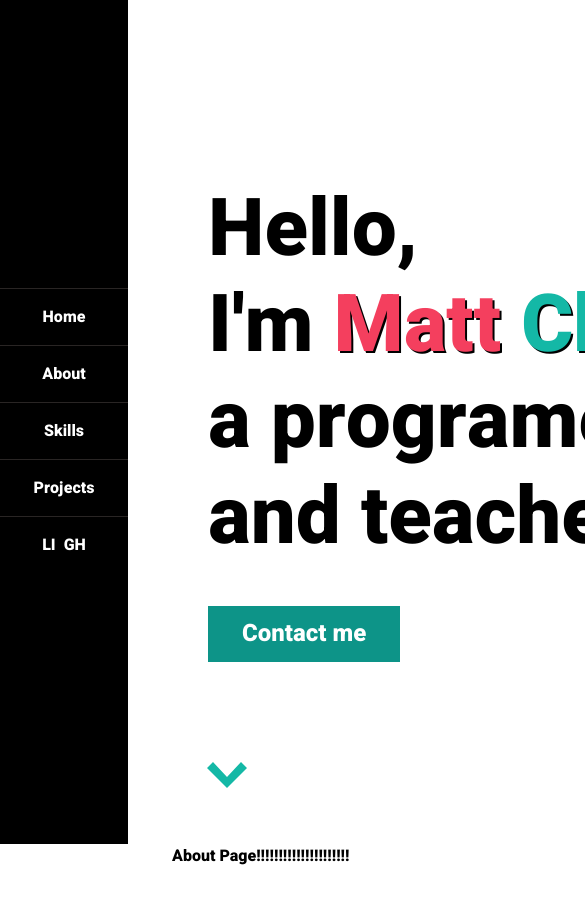
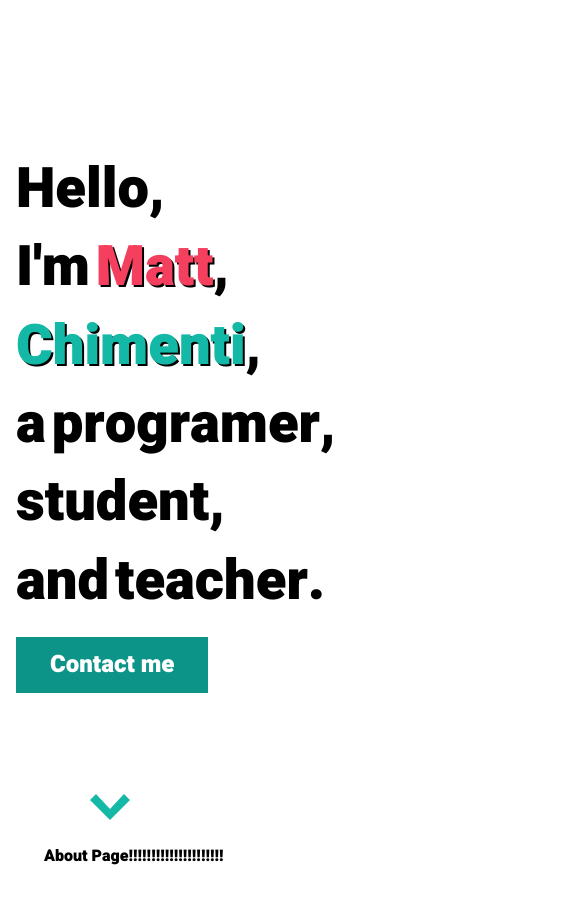
Before and after one commit to ChimentiMatt/Portfolio-2022, a React (Create React App) app: page / in a window 390 px wide. Shown: the top 904 px of the page, 585 px wide, since content can reach past the window. Built offline with nearby package versions, Linux system fonts and the light colour scheme.

Commit message:
mobile design for exiting sections

```diff
--- a/src/App.js
+++ b/src/App.js
@@ -12,7 +12,9 @@ function App() {
       <div className="
         flex
         flex-col
-        pl-[8rem]">
+
+        md:pl-[8rem]
+        ">
         <Home />
         <About />
       </div>
--- a/src/components/Sidebar.jsx
+++ b/src/components/Sidebar.jsx
@@ -1,43 +1,51 @@
 const Sidebar = () => {
   return (
     <div className="
+        hidden
         realative
         fixed
         mr-[50rem]
-        flex
+
         flex-col
-        justify-center
+        justify-between
         w-[8rem]
         h-screen
-        bg-black"
+        bg-black
+
+        md:flex
+        "
+
     >
         <div>
-            {/* <h1 className="
+            <h1 id="Matt" className="
                 top-0
                 bg-teal-600
                 font-bold
                 text-center
-                text-[3.5rem]
+                text-[2rem]
                 text-white
                 pt-[1.5rem]
-                pb-[1.5rem]"
-            >Matt</h1> */}
-            {/* <p className="
+                "
+            >Matt</h1>
+            <p className="
                 text-center
                 bg-teal-600
-                text-black
-                pb-[3.5rem]"
-            >Programmer</p> */}
+                text-white
+                text-[.7rem]
+                pb-[2rem]"
+            >{"<"} Programmer {"/>"}</p>
         </div>
         <div>
         <h3 className="
+                mt-[15rem]
                 text-center
                 text-[1rem]
                 text-white
                 pt-[1rem]
                 pb-[1rem]
                 border-t-[1px]
-                border-stone-800"
+                border-stone-800
+                "
             >Home</h3>
             <h3 className="
                 text-center
@@ -72,9 +80,9 @@ const Sidebar = () => {
             flex
             content-center
             justify-center
-            bg-blue
+
             list-none
-
+            pb-[22rem]
             pt-[1rem]">
 
             <li className="
--- a/src/index.css
+++ b/src/index.css
@@ -1,4 +1,4 @@
-@import url('https://fonts.googleapis.com/css2?family=Heebo:wght@800&display=swap');
+@import url('https://fonts.googleapis.com/css2?family=Heebo:wght@900&display=swap');
 
 @tailwind base;
 @tailwind components;
@@ -20,6 +20,10 @@ body {
   text-shadow: 2px 2px black;
 }
 
+#Matt{
+  text-shadow: 2px 2px rgb(244 63 94);
+}
+
 
 #test1{
   /* display: flex; */
--- a/src/pages/Home.jsx
+++ b/src/pages/Home.jsx
@@ -10,12 +10,11 @@ const Home = () => {
         'a_2', 'p', 'r', 'o_2', 'g', 'r_2', 'a_3', 'm_3', 'e_3', 'r_3', 'comma_3',
         's', 't_4', 'u', 'd', 'e_4', 'n_3', 't_5', 'comma_4',
         'a_4', 'n_4', 'd_2',
-        't_6', 'e_5', 'a_5', 'c_2', 'h_2', 'e_6', 'r_4'
+        't_6', 'e_5', 'a_5', 'c_2', 'h_2', 'e_6', 'r_4', 'period'
     ]
 
     useEffect(() => {
         textAppearing()
-
     })
 
     const textAppearing = () => {
@@ -28,11 +27,6 @@ const Home = () => {
             let tl2 = gsap.timeline({repeat: 0})
             tl2.to("#" + element, { delay: time, scale: 1.2, ease: 'none', transition: .2})
             tl2.to("#" + element, { scale: 1, ease: 'none'})
-
-            // let tl3 = gsap.timeline({repeat: 0})
-            // tl3.to("#" + element, { delay: time , duration: .1, rotate: '10deg'})
-            // tl3.to("#" + element, { duration: .1, rotate: '-10deg'})
-            // tl3.to("#" + element, { duration: .1, rotate: '0deg'})
 
             time += .05
         }
@@ -47,12 +41,7 @@ const Home = () => {
     const hoverAnimate = (e) => {
         let tl = gsap.timeline({repeat: 0})
         tl.to("#" + e.target.id, { scale: 1.2, ease: 'none', transition: .2})
-        tl.to("#" + e.target.id, { scale: .8, ease: 'none'})
         tl.to("#" + e.target.id, { scale: 1, ease: 'none'})
-        // let tl2 = gsap.timeline({repeat: 2})
-        // tl2.to("#" + e.target.id, { duration: .1, rotate: '10deg'})
-        // tl2.to("#" + e.target.id, { duration: .1, rotate: '-10deg'})
-        // tl2.to("#" + e.target.id, { duration: .1, rotate: '0deg'})
     }
 
     const hoverButton = (e) => {
@@ -72,13 +61,16 @@ const Home = () => {
         "
     >
         <div className="
-            pl-[5rem]
-            text-[5rem]
+            text-[3.5rem]
             font-bold
-            leading-[120%]
+
+            pl-[1rem]
+            leading-[140%]
+            md:pl-[5rem]
+            md:text-[5rem]
+            md:leading-[120%]
             "
         >
-            {/* <h1 id="test1"><span id='H' onMouseEnter={hoverAnimate} >H</span>ello!</h1> */}
             <div className="flex">
                 <h1 id="H" className="hover:text-teal-500 opacity-0" onMouseEnter={hoverAnimate}>H</h1>
                 <h1 id="e" className="hover:text-teal-500 opacity-0" onMouseEnter={hoverAnimate}>e</h1>
@@ -93,26 +85,41 @@ const Home = () => {
                 <h1 id="apostrophe" className="hover:text-teal-500 opacity-0" onMouseEnter={hoverAnimate}>'</h1>
                 <h1 id="m" className="hover:text-teal-500 opacity-0" onMouseEnter={hoverAnimate}>m</h1>
 
-                <h1 id="M" className="text-rose-500 pl-5 opacity-0 name" onMouseEnter={hoverAnimate}>M</h1>
+                <h1 id="M" className="text-rose-500 pl-1.5 opacity-0 name md:pl-5" onMouseEnter={hoverAnimate}>M</h1>
                 <h1 id="a" className="text-rose-500 opacity-0 name" onMouseEnter={hoverAnimate}>a</h1>
                 <h1 id="t" className="text-rose-500 opacity-0 name" onMouseEnter={hoverAnimate}>t</h1>
                 <h1 id="t_2" className="text-rose-500 opacity-0 name" onMouseEnter={hoverAnimate}>t</h1>
 
-                <h1 id="C" className="text-teal-500 pl-5 opacity-0 name" onMouseEnter={hoverAnimate}>C</h1>
-                <h1 id="h" className="text-teal-500 opacity-0 name" onMouseEnter={hoverAnimate}>h</h1>
-                <h1 id="i" className="text-teal-500 opacity-0 name" onMouseEnter={hoverAnimate}>i</h1>
-                <h1 id="m_2" className="text-teal-500 opacity-0 name" onMouseEnter={hoverAnimate}>m</h1>
-                <h1 id="e_2" className="text-teal-500 opacity-0 name" onMouseEnter={hoverAnimate}>e</h1>
-                <h1 id="n" className="text-teal-500 opacity-0 name" onMouseEnter={hoverAnimate}>n</h1>
-                <h1 id="t_3" className="text-teal-500 opacity-0 name" onMouseEnter={hoverAnimate}>t</h1>
-                <h1 id="i_2" className="text-teal-500 opacity-0 name" onMouseEnter={hoverAnimate}>i</h1>
-                <h1 id="comma_2" className="hover:text-teal-500 opacity-0" onMouseEnter={hoverAnimate}>,</h1>
+                {/* Medium screen text for Chimenti */}
+                <h1 id="C" className="hidden text-teal-500 pl-1.5 opacity-0 name md:pl-5 md:block" onMouseEnter={hoverAnimate}>C</h1>
+                <h1 id="h" className="hidden text-teal-500 opacity-0 name md:block" onMouseEnter={hoverAnimate}>h</h1>
+                <h1 id="i" className="hidden text-teal-500 opacity-0 name md:block" onMouseEnter={hoverAnimate}>i</h1>
+                <h1 id="m_2" className="hidden text-teal-500 opacity-0 name md:block" onMouseEnter={hoverAnimate}>m</h1>
+                <h1 id="e_2" className="hidden text-teal-500 opacity-0 name md:block" onMouseEnter={hoverAnimate}>e</h1>
+                <h1 id="n" className="hidden text-teal-500 opacity-0 name md:block" onMouseEnter={hoverAnimate}>n</h1>
+                <h1 id="t_3" className="hidden text-teal-500 opacity-0 name md:block" onMouseEnter={hoverAnimate}>t</h1>
+                <h1 id="i_2" className="hidden text-teal-500 opacity-0 name md:block" onMouseEnter={hoverAnimate}>i</h1>
+                <h1 id="comma_2" className="hover:text-teal-500 opacity-0 md:block" onMouseEnter={hoverAnimate}>,</h1>
             </div>
+
+            {/* Mobile design text for Chimenti */}
+            <div className="flex">
+                <h1 id="C" className="text-teal-500 opacity-0 name md:hidden" onMouseEnter={hoverAnimate}>C</h1>
+                <h1 id="h" className="text-teal-500 opacity-0 name md:hidden" onMouseEnter={hoverAnimate}>h</h1>
+                <h1 id="i" className="text-teal-500 opacity-0 name md:hidden" onMouseEnter={hoverAnimate}>i</h1>
+                <h1 id="m_2" className="text-teal-500 opacity-0 name md:hidden" onMouseEnter={hoverAnimate}>m</h1>
+                <h1 id="e_2" className="text-teal-500 opacity-0 name md:hidden" onMouseEnter={hoverAnimate}>e</h1>
+                <h1 id="n" className="text-teal-500 opacity-0 name md:hidden" onMouseEnter={hoverAnimate}>n</h1>
+                <h1 id="t_3" className="text-teal-500 opacity-0 name md:hidden" onMouseEnter={hoverAnimate}>t</h1>
+                <h1 id="i_2" className="text-teal-500 opacity-0 name md:hidden" onMouseEnter={hoverAnimate}>i</h1>
+                <h1 id="comma_2" className="hover:text-teal-500 opacity-0 md:hidden" onMouseEnter={hoverAnimate}>,</h1>
+            </div>
+
 
             <div className="flex">
                 <h1 id="a_2" className="hover:text-teal-500 opacity-0" onMouseEnter={hoverAnimate}>a</h1>
 
-                <h1 id="p" className="hover:text-teal-500 pl-5 opacity-0" onMouseEnter={hoverAnimate}>p</h1>
+                <h1 id="p" className="hover:text-teal-500 pl-1.5  opacity-0 md:pl-5" onMouseEnter={hoverAnimate}>p</h1>
                 <h1 id="r" className="hover:text-teal-500 opacity-0" onMouseEnter={hoverAnimate}>r</h1>
                 <h1 id="o_2" className="hover:text-teal-500 opacity-0" onMouseEnter={hoverAnimate}>o</h1>
                 <h1 id="g" className="hover:text-teal-500 opacity-0" onMouseEnter={hoverAnimate}>g</h1>
@@ -124,30 +131,42 @@ const Home = () => {
 
                 <h1 id="comma_3" className="hover:text-teal-500 opacity-0" onMouseEnter={hoverAnimate}>,</h1>
 
-                <h1 id="s" className="hover:text-teal-500 pl-5 opacity-0" onMouseEnter={hoverAnimate}>s</h1>
-                <h1 id="t_4" className="hover:text-teal-500 opacity-0" onMouseEnter={hoverAnimate}>t</h1>
-                <h1 id="u" className="hover:text-teal-500 opacity-0" onMouseEnter={hoverAnimate}>u</h1>
-                <h1 id="d" className="hover:text-teal-500 opacity-0" onMouseEnter={hoverAnimate}>d</h1>
-                <h1 id="e_4" className="hover:text-teal-500 opacity-0" onMouseEnter={hoverAnimate}>e</h1>
-                <h1 id="n_3" className="hover:text-teal-500 opacity-0" onMouseEnter={hoverAnimate}>n</h1>
-                <h1 id="t_5" className="hover:text-teal-500 opacity-0" onMouseEnter={hoverAnimate}>t</h1>
-                <h1 id="comma_4" className="hover:text-teal-500 opacity-0" onMouseEnter={hoverAnimate}>,</h1>
+                <h1 id="s" className="hidden hover:text-teal-500 pl-1.5 opacity-0 md:pl-5 md:block" onMouseEnter={hoverAnimate}>s</h1>
+                <h1 id="t_4" className="hidden hover:text-teal-500 opacity-0 md:block" onMouseEnter={hoverAnimate}>t</h1>
+                <h1 id="u" className="hidden hover:text-teal-500 opacity-0 md:block" onMouseEnter={hoverAnimate}>u</h1>
+                <h1 id="d" className="hidden hover:text-teal-500 opacity-0 md:block" onMouseEnter={hoverAnimate}>d</h1>
+                <h1 id="e_4" className="hidden hover:text-teal-500 opacity-0 md:block" onMouseEnter={hoverAnimate}>e</h1>
+                <h1 id="n_3" className="hidden hover:text-teal-500 opacity-0 md:block" onMouseEnter={hoverAnimate}>n</h1>
+                <h1 id="t_5" className="hidden hover:text-teal-500 opacity-0 md:block" onMouseEnter={hoverAnimate}>t</h1>
+                <h1 id="comma_4" className="hidden hover:text-teal-500 opacity-0 md:block" onMouseEnter={hoverAnimate}>,</h1>
             </div>
+
+            <div className="flex">
+                <h1 id="s" className="hover:text-teal-500 opacity-0 md:hidden" onMouseEnter={hoverAnimate}>s</h1>
+                <h1 id="t_4" className="hover:text-teal-500 opacity-0 md:hidden" onMouseEnter={hoverAnimate}>t</h1>
+                <h1 id="u" className=" hover:text-teal-500 opacity-0 md:hidden" onMouseEnter={hoverAnimate}>u</h1>
+                <h1 id="d" className="hover:text-teal-500 opacity-0 md:hidden" onMouseEnter={hoverAnimate}>d</h1>
+                <h1 id="e_4" className="hover:text-teal-500 opacity-0 md:hidden" onMouseEnter={hoverAnimate}>e</h1>
+                <h1 id="n_3" className="hiden hover:text-teal-500 opacity-0 md:hidden" onMouseEnter={hoverAnimate}>n</h1>
+                <h1 id="t_5" className="hover:text-teal-500 opacity-0 md:hidden" onMouseEnter={hoverAnimate}>t</h1>
+                <h1 id="comma_4" className="hover:text-teal-500 opacity-0 md:hidden" onMouseEnter={hoverAnimate}>,</h1>
+            </div>
+
             <div className="flex">
                 <h1 id="a_4" className="hover:text-teal-500 opacity-0" onMouseEnter={hoverAnimate}>a</h1>
                 <h1 id="n_4" className="hover:text-teal-500 opacity-0" onMouseEnter={hoverAnimate}>n</h1>
                 <h1 id="d_2" className="hover:text-teal-500 opacity-0" onMouseEnter={hoverAnimate}>d</h1>
 
-                <h1 id="t_6" className="hover:text-teal-500 pl-5 opacity-0" onMouseEnter={hoverAnimate}>t</h1>
+                <h1 id="t_6" className="hover:text-teal-500 pl-1.5  opacity-0 md:pl-5" onMouseEnter={hoverAnimate}>t</h1>
                 <h1 id="e_5" className="hover:text-teal-500 opacity-0" onMouseEnter={hoverAnimate}>e</h1>
                 <h1 id="a_5" className="hover:text-teal-500 opacity-0" onMouseEnter={hoverAnimate}>a</h1>
                 <h1 id="c_2" className="hover:text-teal-500 opacity-0" onMouseEnter={hoverAnimate}>c</h1>
                 <h1 id="h_2" className="hover:text-teal-500 opacity-0" onMouseEnter={hoverAnimate}>h</h1>
                 <h1 id="e_6" className="hover:text-teal-500 opacity-0" onMouseEnter={hoverAnimate}>e</h1>
                 <h1 id="r_4" className="hover:text-teal-500 opacity-0" onMouseEnter={hoverAnimate}>r</h1>
+                <h1 id="period" className="hover:text-teal-500 opacity-0" onMouseEnter={hoverAnimate}>.</h1>
             </div>
-            {/* <h1 className="hover:text-teal-400">I'm <span className="text-teal-600">Matt</span> Chimenti, </h1> */}
-            {/* <h1>a programmer and teacher </h1> */}
+
         </div>
         <div>
             <button id="contactMeBtn" onMouseEnter={hoverButton} onMouseLeave={exitHoverButton} className="
@@ -161,10 +180,13 @@ const Home = () => {
                 p-[.5rem]
                 pl-[2rem]
                 pr-[2rem]
-                ml-[5rem]
-                mt-[2.5rem]
+                ml-[1rem]
+                mt-[1rem]
                 border-2
                 border-teal-600
+
+                md:ml-[5rem]
+                md:mt-[2.5rem]
                 "
             >Contact me</button>
         </div>
@@ -172,9 +194,11 @@ const Home = () => {
             absolute
             flex
             justify-center
-            bottom-10
-            left-[50%]
+            bottom-2
+            ml-[4.9rem]
 
+            md:left-[50%]
+            md:bottom-10
         ">
             <GoChevronDown id='chevronDown' className="
                 opacity-0
```
